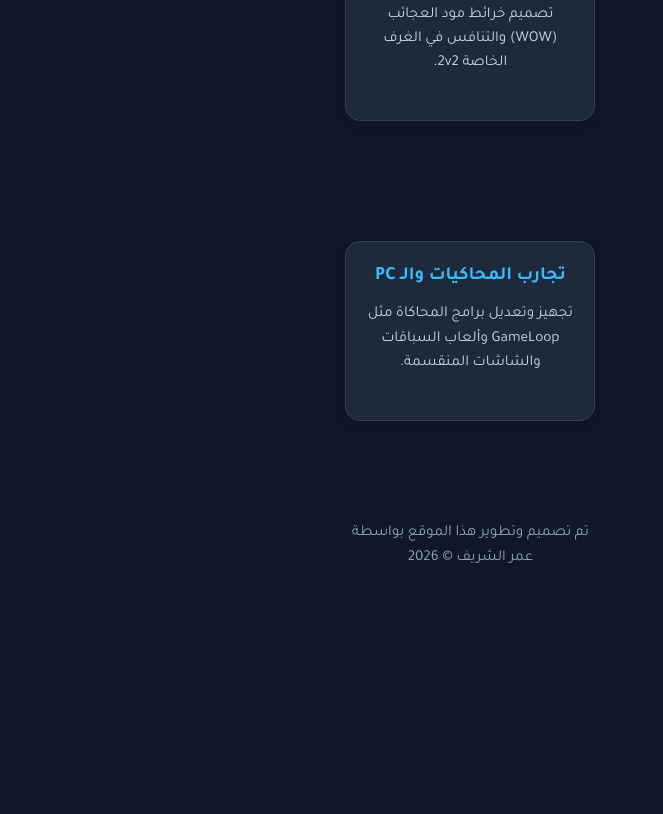
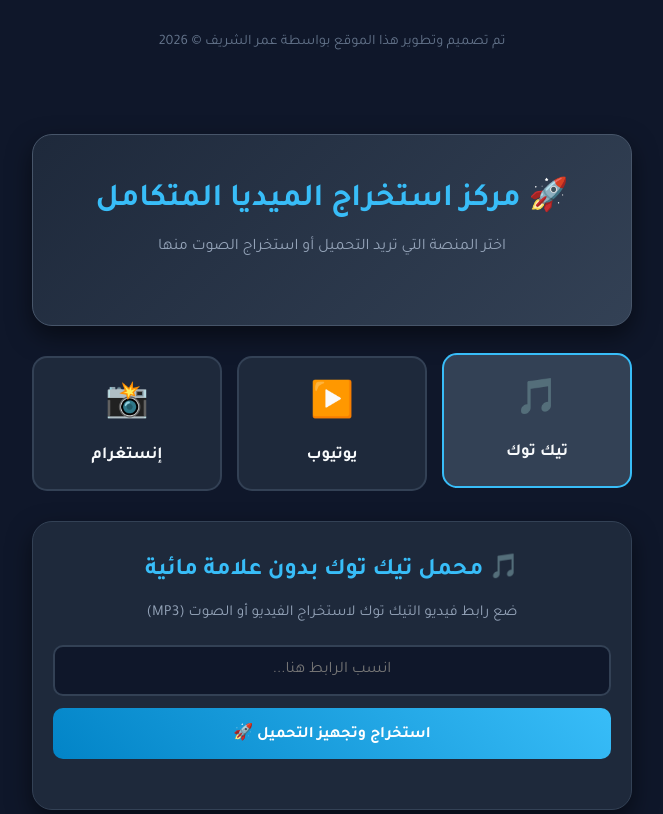
Before and after one commit to omarrefaatemam-ops/my-websaite, a plain HTML site: page index.html in a window 1280 px wide. Shown: the part 1388-2202 px from the top of the page, without its empty margins (308-971 px from the left). Before the commit the page ends 2043 px from the top, so only its background shows below. Drawn offline with Linux system fonts and the light colour scheme.

Commit message:
Update index.html

```diff
--- a/index.html
+++ b/index.html
@@ -193,7 +193,264 @@
         </footer>
     </div>
 
-            <!DOCTYPE html>
+<!DOCTYPE html>
+<html lang="ar" dir="rtl">
+<head>
+    <meta charset="UTF-8">
+    <meta name="viewport" content="width=device-width, initial-scale=1.0">
+    <title>مركز استخراج الفيديو والصوت - عمر الشريف</title>
+    <link href="https://fonts.googleapis.com/css2?family=Tajawal:wght@400;700;900&display=swap" rel="stylesheet">
+    <style>
+        * {
+            box-sizing: border-box;
+            margin: 0;
+            padding: 0;
+            font-family: 'Tajawal', sans-serif;
+        }
+        body {
+            background-color: #0f172a;
+            color: #f8fafc;
+            line-height: 1.6;
+            padding: 20px;
+            min-height: 100vh;
+            display: flex;
+            flex-direction: column;
+            align-items: center;
+        }
+        .container {
+            width: 100%;
+            max-width: 650px;
+            margin-top: 20px;
+        }
+        header {
+            text-align: center;
+            margin-bottom: 30px;
+        }
+        header h1 {
+            color: #38bdf8;
+            font-size: 2rem;
+            margin-bottom: 8px;
+        }
+        header p {
+            color: #94a3b8;
+            font-size: 1rem;
+        }
+        /* شبكة اختيار المنصة */
+        .platforms-grid {
+            display: grid;
+            grid-template-columns: repeat(auto-fit, minmax(160px, 1fr));
+            gap: 15px;
+            margin-bottom: 30px;
+        }
+        .platform-card {
+            background: #1e293b;
+            border: 2px solid #334155;
+            border-radius: 15px;
+            padding: 20px 10px;
+            text-align: center;
+            cursor: pointer;
+            transition: all 0.3s ease;
+        }
+        .platform-card:hover, .platform-card.active {
+            border-color: #38bdf8;
+            background: #334155;
+            transform: translateY(-3px);
+        }
+        .platform-card .icon {
+            font-size: 2.2rem;
+            margin-bottom: 8px;
+            display: block;
+        }
+        .platform-card span {
+            font-weight: bold;
+            font-size: 1.05rem;
+        }
+        /* كارت التحميل المتغير */
+        .downloader-card {
+            background: #1e293b;
+            padding: 30px 20px;
+            border-radius: 20px;
+            box-shadow: 0 10px 25px rgba(0,0,0,0.5);
+            border: 1px solid #334155;
+            text-align: center;
+        }
+        .downloader-card h2 {
+            color: #38bdf8;
+            margin-bottom: 10px;
+            font-size: 1.5rem;
+        }
+        .downloader-card p {
+            color: #94a3b8;
+            font-size: 0.95rem;
+            margin-bottom: 20px;
+        }
+        .input-group {
+            display: flex;
+            flex-direction: column;
+            gap: 12px;
+            margin-bottom: 20px;
+        }
+        input[type="url"] {
+            width: 100%;
+            padding: 14px;
+            border-radius: 10px;
+            border: 2px solid #334155;
+            background-color: #0f172a;
+            color: #fff;
+            font-size: 1rem;
+            text-align: center;
+            outline: none;
+            transition: border-color 0.3s;
+        }
+        input[type="url"]:focus {
+            border-color: #38bdf8;
+        }
+        .btn-action {
+            padding: 14px;
+            border: none;
+            border-radius: 10px;
+            background: linear-gradient(45deg, #0284c7, #38bdf8);
+            color: white;
+            font-weight: bold;
+            font-size: 1rem;
+            cursor: pointer;
+            transition: transform 0.2s;
+        }
+        .btn-action:hover {
+            transform: translateY(-2px);
+        }
+        .loading {
+            color: #eab308;
+            display: none;
+            margin-top: 15px;
+        }
+        .result-box {
+            margin-top: 20px;
+            padding: 15px;
+            border-radius: 10px;
+            background-color: #0f172a;
+            display: none;
+            border: 1px dashed #38bdf8;
+        }
+        .download-link {
+            display: inline-block;
+            margin-top: 10px;
+            padding: 12px 20px;
+            background-color: #22c55e;
+            color: white;
+            text-decoration: none;
+            border-radius: 8px;
+            font-weight: bold;
+        }
+    </style>
+</head>
+<body>
+
+    <div class="container">
+        <header>
+            <h1>🚀 مركز استخراج الميديا المتكامل</h1>
+            <p>اختر المنصة التي تريد التحميل أو استخراج الصوت منها</p>
+        </header>
+
+        <!-- اختيارات المنصات -->
+        <div class="platforms-grid">
+            <div class="platform-card active" onclick="selectPlatform('tiktok', '🎵 محمل تيك توك بدون علامة مائية', 'ضع رابط فيديو التيك توك لاستخراج الفيديو أو الصوت (MP3)')">
+                <span class="icon">🎵</span>
+                <span>تيك توك</span>
+            </div>
+            <div class="platform-card" onclick="selectPlatform('youtube', '▶️ محمل ومستخرج صوت يوتيوب', 'ضع رابط فيديو اليوتيوب لتحويله لصوت أو فيديو')">
+                <span class="icon">▶️</span>
+                <span>يوتيوب</span>
+            </div>
+            <div class="platform-card" onclick="selectPlatform('instagram', '📸 محمل ريلز إنستغرام', 'ضع رابط الريلز أو المنشور للتحميل المباشر')">
+                <span class="icon">📸</span>
+                <span>إنستغرام</span>
+            </div>
+        </div>
+
+        <!-- صندوق التحميل التفاعلي -->
+        <div class="downloader-card">
+            <h2 id="platformTitle">🎵 محمل تيك توك بدون علامة مائية</h2>
+            <p id="platformDesc">ضع رابط فيديو التيك توك لاستخراج الفيديو أو الصوت (MP3)</p>
+
+            <div class="input-group">
+                <input type="url" id="videoUrl" placeholder="انسب الرابط هنا..." required>
+                <button class="btn-action" onclick="processVideo()">استخراج وتجهيز التحميل 🚀</button>
+            </div>
+
+            <div class="loading" id="loadingText">جاري التحليل واستخراج الروابط... انتظر لحظة ⏳</div>
+
+            <div class="result-box" id="resultBox">
+                <h3 style="color:#38bdf8; margin-bottom:10px;">تم التجهيز بنجاح! 🎉</h3>
+                <div id="linksContainer" style="display:flex; flex-direction:column; gap:10px;"></div>
+            </div>
+        </div>
+    </div>
+
+    <script>
+        let currentPlatform = 'tiktok';
+
+        function selectPlatform(platform, title, desc) {
+            currentPlatform = platform;
+            document.getElementById('platformTitle').innerText = title;
+            document.getElementById('platformDesc').innerText = desc;
+            document.getElementById('videoUrl').value = '';
+            document.getElementById('resultBox').style.display = 'none';
+
+            // تحديث الشكل النشط للكروت
+            const cards = document.querySelectorAll('.platform-card');
+            cards.forEach(card => card.classList.remove('active'));
+            event.currentTarget.classList.add('active');
+        }
+
+        async function processVideo() {
+            const urlInput = document.getElementById('videoUrl').value.trim();
+            const loadingText = document.getElementById('loadingText');
+            const resultBox = document.getElementById('resultBox');
+            const linksContainer = document.getElementById('linksContainer');
+
+            if (!urlInput) {
+                alert('يرجى وضع رابط الفيديو أولاً!');
+                return;
+            }
+
+            loadingText.style.display = 'block';
+            resultBox.style.display = 'none';
+            linksContainer.innerHTML = '';
+
+            try {
+                // طلب API لاستخراج التيك توك
+                const response = await fetch(`https://api.tiklydown.eu.org/api/download?url=${encodeURIComponent(urlInput)}`);
+                const data = await response.json();
+
+                loadingText.style.display = 'none';
+
+                if (data && (data.video || data.music)) {
+                    resultBox.style.display = 'block';
+
+                    if(data.video && data.video.noWatermark) {
+                        linksContainer.innerHTML += `
+                            <a href="${data.video.noWatermark}" target="_blank" class="download-link">
+                                🎬 تحميل الفيديو بدون علامة مائية
+                            </a>`;
+                    }
+
+                    if(data.music && data.music.play_url) {
+                        linksContainer.innerHTML += `
+                            <a href="${data.music.play_url}" target="_blank" class="download-link" style="background-color:#0284c7;">
+                                🎵 تحميل الصوت فقط (MP3)
+                            </a>`;
+                    }
+                } else {
+                    alert('لم نتمكن من جلب رابط التحميل، تأكد من صحة الرابط وحاول مجدداً.');
+                }
+            } catch (error) {
+                loadingText.style.display = 'none';
+                alert('حدث خطأ أثناء الاتصال بالسيرفر، يرجى المحاولة لاحقاً.');
+            }
+        }
+    </script>
+<!DOCTYPE html>
 <html lang="ar" dir="rtl">
 <head>
     <meta charset="UTF-8">
@@ -296,182 +553,3 @@
 
 </body>
 </html>
-<!DOCTYPE html>
-<html lang="ar" dir="rtl">
-<head>
-    <meta charset="UTF-8">
-    <meta name="viewport" content="width=device-width, initial-scale=1.0">
-    <title>أداة تحميل الفيديوهات واستخراج الصوت - عمر الشريف</title>
-    <link href="https://fonts.googleapis.com/css2?family=Tajawal:wght@400;700;900&display=swap" rel="stylesheet">
-    <style>
-        * {
-            box-sizing: border-box;
-            margin: 0;
-            padding: 0;
-            font-family: 'Tajawal', sans-serif;
-        }
-        body {
-            background-color: #0f172a;
-            color: #f8fafc;
-            line-height: 1.6;
-            padding: 20px;
-            display: flex;
-            justify-content: center;
-            align-items: center;
-            min-height: 100vh;
-        }
-        .downloader-card {
-            background: #1e293b;
-            padding: 30px 20px;
-            border-radius: 20px;
-            box-shadow: 0 10px 25px rgba(0,0,0,0.5);
-            border: 1px solid #334155;
-            width: 100%;
-            max-width: 500px;
-            text-align: center;
-        }
-        h1 {
-            color: #38bdf8;
-            font-size: 1.8rem;
-            margin-bottom: 10px;
-        }
-        p {
-            color: #94a3b8;
-            font-size: 0.95rem;
-            margin-bottom: 25px;
-        }
-        .input-group {
-            display: flex;
-            flex-direction: column;
-            gap: 12px;
-            margin-bottom: 20px;
-        }
-        input[type="url"] {
-            width: 100%;
-            padding: 14px;
-            border-radius: 10px;
-            border: 2px solid #334155;
-            background-color: #0f172a;
-            color: #fff;
-            font-size: 1rem;
-            text-align: center;
-            outline: none;
-            transition: border-color 0.3s;
-        }
-        input[type="url"]:focus {
-            border-color: #38bdf8;
-        }
-        .btn-action {
-            padding: 14px;
-            border: none;
-            border-radius: 10px;
-            background: linear-gradient(45deg, #0284c7, #38bdf8);
-            color: white;
-            font-weight: bold;
-            font-size: 1rem;
-            cursor: pointer;
-            transition: transform 0.2s, background 0.3s;
-        }
-        .btn-action:hover {
-            transform: translateY(-2px);
-        }
-        /* منطقة النتيجة */
-        .result-box {
-            margin-top: 20px;
-            padding: 15px;
-            border-radius: 10px;
-            background-color: #0f172a;
-            display: none;
-            border: 1px dashed #38bdf8;
-        }
-        .download-link {
-            display: inline-block;
-            margin-top: 10px;
-            padding: 10px 20px;
-            background-color: #22c55e;
-            color: white;
-            text-decoration: none;
-            border-radius: 8px;
-            font-weight: bold;
-        }
-        .loading {
-            color: #eab308;
-            display: none;
-            margin-top: 15px;
-        }
-    </style>
-</head>
-<body>
-
-    <div class="downloader-card">
-        <h1>🎬 أداة استخراج الصوت والفيديو</h1>
-        <p>ضع رابط فيديو التيك توك هنا للتحميل بدون علامه مائيه أو استخراج الصوت (MP3)</p>
-
-        <div class="input-group">
-            <input type="url" id="videoUrl" placeholder="انسب رابط الفيديو هنا..." required>
-            <button class="btn-action" onclick="processVideo()">استخراج وتجهيز التحميل 🚀</button>
-        </div>
-
-        <div class="loading" id="loadingText">جاري التحليل واستخراج الروابط... انتظر لحظة ⏳</div>
-
-        <div class="result-box" id="resultBox">
-            <h3 style="color:#38bdf8; margin-bottom:10px;">تم التجهيز بنجاح! 🎉</h3>
-            <div id="linksContainer" style="display:flex; flex-direction:column; gap:10px;">
-                <!-- ستظهر روابط التحميل هنا تلقائياً -->
-            </div>
-        </div>
-    </div>
-
-    <script>
-        async function processVideo() {
-            const urlInput = document.getElementById('videoUrl').value.trim();
-            const loadingText = document.getElementById('loadingText');
-            const resultBox = document.getElementById('resultBox');
-            const linksContainer = document.getElementById('linksContainer');
-
-            if (!urlInput) {
-                alert('يرجى وضع رابط الفيديو أولاً!');
-                return;
-            }
-
-            loadingText.style.display = 'block';
-            resultBox.style.display = 'none';
-            linksContainer.innerHTML = '';
-
-            try {
-                // استخدام API مجاني للتحليل (تيك توك كمثال)
-                const response = await fetch(`https://api.tiklydown.eu.org/api/download?url=${encodeURIComponent(urlInput)}`);
-                const data = await response.json();
-
-                loadingText.style.display = 'none';
-
-                if (data && (data.video || data.music)) {
-                    resultBox.style.display = 'block';
-
-                    // رابط الفيديو بدون علامة مائية
-                    if(data.video && data.video.noWatermark) {
-                        linksContainer.innerHTML += `
-                            <a href="${data.video.noWatermark}" target="_blank" class="download-link">
-                                📥 تحميل الفيديو بدون علامة مائية
-                            </a>`;
-                    }
-
-                    // رابط استخراج الصوت MP3
-                    if(data.music && data.music.play_url) {
-                        linksContainer.innerHTML += `
-                            <a href="${data.music.play_url}" target="_blank" class="download-link" style="background-color:#0284c7;">
-                                🎵 تحميل الصوت فقط (MP3)
-                            </a>`;
-                    }
-                } else {
-                    alert('لم نتمكن من جلب الفيديو، تأكد من صحة الرابط وحاول مجدداً.');
-                }
-            } catch (error) {
-                loadingText.style.display = 'none';
-                alert('حدث خطأ أثناء الاتصال بالخادم، يرجى المحاولة لاحقاً.');
-            }
-        }
-    </script>
-
-</body>
-</html>
```
